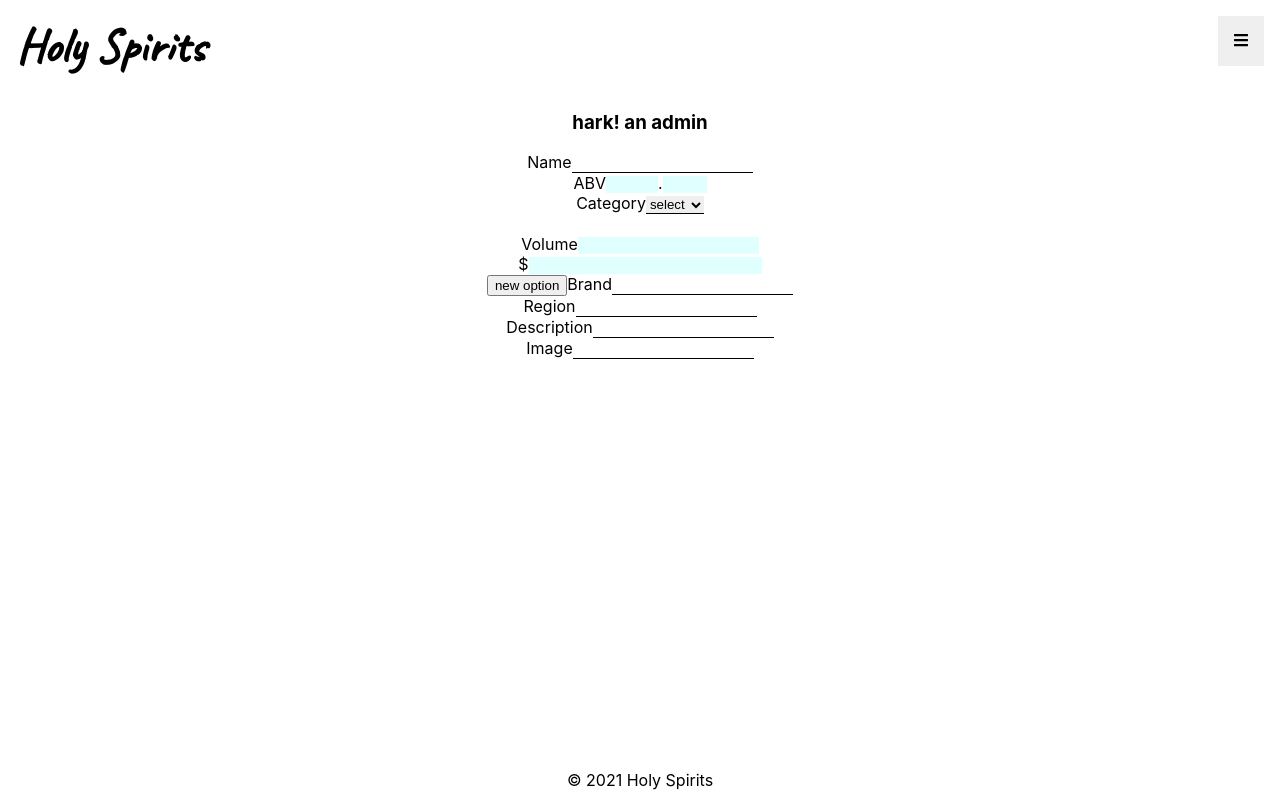
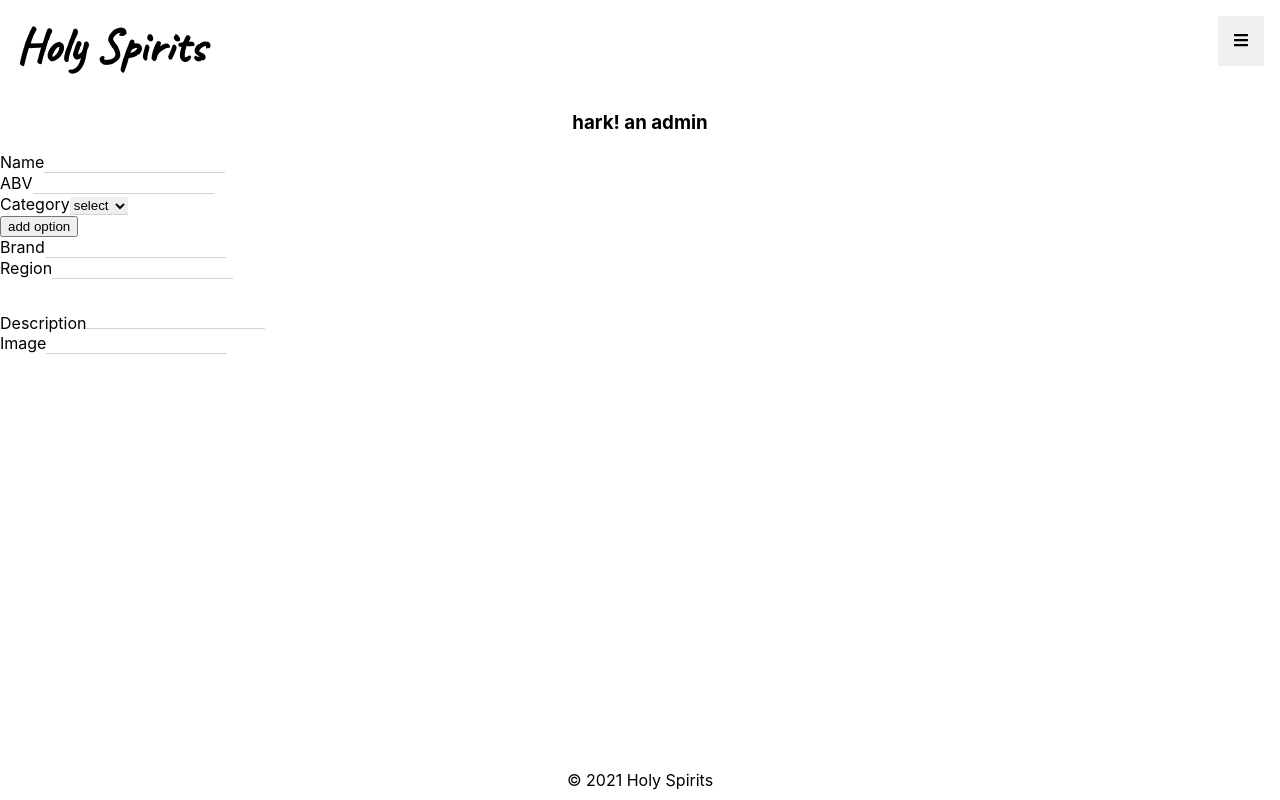
Before and after one commit to theykay/holyspirits, a React (Create React App) app in the folder client/: page /admin in a window 1280 px wide. Built offline with nearby package versions, Linux system fonts and the light colour scheme.

Commit message:
working on entry form

```diff
--- a/client/src/components/EntryForm/EntryForm.css
+++ b/client/src/components/EntryForm/EntryForm.css
@@ -1,19 +1,37 @@
-input[type=text] {
-  /* background-color: lightpink; */
-  border: none;
-  border-bottom: 1px solid black;
+form {
+  text-align: left;
 }
 
-input[type=number] {
-  background-color: lightcyan;
+input {
+  /* background-color: lightcyan; */
   border: none;
+  border-bottom: 1px solid lightgrey;
 }
 
 select {
   border: none;
-  border-bottom: 1px solid black;
+  border-bottom: 1px solid lightgrey;
+}
+
+textarea {
+  border: none;
+  border-bottom: 1px solid lightgrey;
+  resize: none;
 }
 
 *:focus {
   outline: none;
+  border-bottom: 1px solid black;
 }
+
+.removeBtn {
+  background-color: white;
+  border: 3px solid red;
+  color: red;
+  border-radius: 50%;
+}
+
+.removeBtn:hover {
+  background-color: red;
+  color: white;
+}
--- a/client/src/components/EntryForm/EntryForm.jsx
+++ b/client/src/components/EntryForm/EntryForm.jsx
@@ -9,7 +9,6 @@ const EntryForm = () => {
   };
 
   const showSpecific = (e) => {
-    console.log(e.target.value);
     const category = e.target.value;
     if (document.getElementById("entryCategorySpecific")) {
       document.getElementById("entryCategorySpecific").remove();
@@ -17,10 +16,10 @@ const EntryForm = () => {
 
     const dropdown = document.createElement("select");
     dropdown.setAttribute("defaultValue", "select");
+    dropdown.setAttribute("id", "entryCategorySpecific");
     const defaultOption = document.createElement("option");
     defaultOption.innerText = "select";
     dropdown.appendChild(defaultOption);
-    dropdown.setAttribute("id", "entryCategorySpecific");
     defaultOption.setAttribute("disabled", true);
 
     specifics[category].forEach((item) => {
@@ -32,8 +31,30 @@ const EntryForm = () => {
     document.getElementById("categories").appendChild(dropdown);
   };
 
-  const newOption = () => {
+  const deleteEntry = (e) => {
+    // e.preventDefault();
+    console.log("hello");
+  }
 
+  const newOption = (e) => {
+    e.preventDefault();
+    const parentDiv = document.getElementById("options");
+    const childDiv = document.createElement("div");
+    childDiv.setAttribute("class", "optionDiv");
+    const newLabel = document.createElement("label");
+    newLabel.innerText = "volume:";
+    childDiv.appendChild(newLabel);
+    const newText = document.createElement("input");
+    newText.setAttribute("type", "text");
+    newText.setAttribute("class", "option");
+    childDiv.appendChild(newText);
+    const removeBtn = document.createElement("button");
+    removeBtn.innerText = "-"
+    removeBtn.setAttribute("class", "removeBtn");
+    removeBtn.setAttribute("type", "button");
+    removeBtn.onClick = deleteEntry;
+    childDiv.appendChild(removeBtn);
+    parentDiv.appendChild(childDiv);
   };
 
   return (
@@ -45,10 +66,10 @@ const EntryForm = () => {
         <br />
         {/* ABV whole number */}
         <label htmlFor="entryABVWhole">ABV</label>
-        <input type="number" id="entryABVWhole" min="0" max="95" step="1"></input>
-        {/* ABV decimal */}
+        <input type="text" id="entryABV"></input>
+        {/* ABV decimal
         <label htmlFor="entryABVDecimal">.</label>
-        <input type="number" id="entryABVDecimal" min="0" max="9" step="1"></input>
+        <input type="number" id="entryABVDecimal" min="0" max="9" step="1"></input> */}
         <br />
         <div id="categories">
           {/* General Category */}
@@ -61,93 +82,17 @@ const EntryForm = () => {
           </select>
           {/* specific category appended when general selected */}
         </div>
-        <label hidden={true} htmlFor="entryCategorySpecific">Specific Category</label>
-        <input type="select" id="entryCategorySpecific" hidden={true} list="" autoComplete="on"></input>
-        <datalist id="categoriesWine">
-          <option value="Red"></option>
-          <option value="Pink"></option>
-          <option value="White"></option>
-          <option value="Champagne"></option>
-          <option value="Sparkling"></option>
-          <option value="Dessert"></option>
-          <option value="Specialty"></option>
-          <option value="Sake"></option>
-          <option value="Spritzer"></option>
-          <option value="Variety Pack"></option>
-        </datalist>
-        <datalist id="categoriesBeer">
-          <option value="Ale"></option>
-          <option value="IPA"></option>
-          <option value="Lager"></option>
-          <option value="Specialty/Alternatives"></option>
-          <option value="Sour/Wild Ale"></option>
-          <option value="Cider"></option>
-          <option value="Stout"></option>
-          <option value="Belgian-Style Ale"></option>
-          <option value="Pale Ale"></option>
-          <option value="Wheat Ale"></option>
-          <option value="Pale Lager"></option>
-          <option value="Pilsner"></option>
-          <option value="Hard Seltzer"></option>
-          <option value="Porter"></option>
-          <option value="Golden/Blonde Ale"></option>
-          <option value="Amber/Red Ale"></option>
-          <option value="Seasonal"></option>
-          <option value="Strong Ale"></option>
-          <option value="Variety Pack"></option>
-          <option value="Fruit"></option>
-          <option value="Brown Ale"></option>
-          <option value="Dark Lager"></option>
-          <option value="Malt Liquor"></option>
-          <option value="Kölsch"></option>
-          <option value="Spice/Herb/Vegetable"></option>
-          <option value="Amber/Vienna Lager"></option>
-          <option value="Bock"></option>
-          <option value="Hard Kombucha"></option>
-          <option value="Cream Ale"></option>
-          <option value="Hard Iced Tea"></option>
-          <option value="Hard Soda"></option>
-          <option value="Non-Alcoholic"></option>
-          <option value="Hard Lemonade"></option>
-          <option value="Perry"></option>
-          <option value="Rye"></option>
-          <option value="Smoked/Rauchbier"></option>
-          <option value="Kellerbier/Zwickelbier"></option>
-          <option value="California Common/Steam"></option>
-          <option value="Chili"></option>
-          <option value="Honey"></option>
-        </datalist>
-        <datalist id="categoriesLiquor">
-          <option value="Whiskey"></option>
-          <option value="Vodka"></option>
-          <option value="Liqueur/Cordials/Schnapps"></option>
-          <option value="Tequila"></option>
-          <option value="Rum"></option>
-          <option value="Ready-To-Drink"></option>
-          <option value="Brandy"></option>
-          <option value="Gin"></option>
-          <option value="Mezcal"></option>
-          <option value="Absinthe"></option>
-          <option value="Soju"></option>
-          <option value="Grain Alcohol"></option>
-          <option value="Shochu"></option>
-          <option value="Cachaça"></option>
-          <option value="Non-Alcoholic Spirits"></option>
-        </datalist>
-        <br />
         {/* options - have option to add more entries */}
         {/* volume */}
-        <label htmlFor="entryVolume">Volume</label>
-        <input type="number" id="entryVolume"></input>
+        {/* <label htmlFor="entryVolume">Volume</label>
+        <input disabled={true} type="text" id="entryVolume"></input> */}
+        {/* price */}
+        {/* <label htmlFor="entryCost">$</label>
+        <input disabled={true} type="text" id="entryCost"></input> */}
+        {/* <br /> */}
+        <div id="options"></div>
+        <button onClick={newOption}>add option</button>
         <br />
-        {/* price, dollars */}
-        <label htmlFor="entryCostDollar">$</label>
-        <input type="number" min="0" id="entryCostDollar"></input>
-        {/* price, cents */}
-        <label htmlFor="entryCostCent"></label>
-        <input type="number" min="0" max="99" id="entryCostCent"></input>
-        <br />
-        <button onClick={newOption}>new option</button>
         {/* brand */}
         <label htmlFor="entryBrand">Brand</label>
         <input type="text" id="entryBrand"></input>
@@ -158,7 +103,7 @@ const EntryForm = () => {
         <br />
         {/* description */}
         <label htmlFor="entryDescription">Description</label>
-        <input type="text" id="entryDescription"></input>
+        <textarea rows="3" id="entryDescription"></textarea>
         <br />
         {/* image */}
         <label htmlFor="entryImage">Image</label>
```
